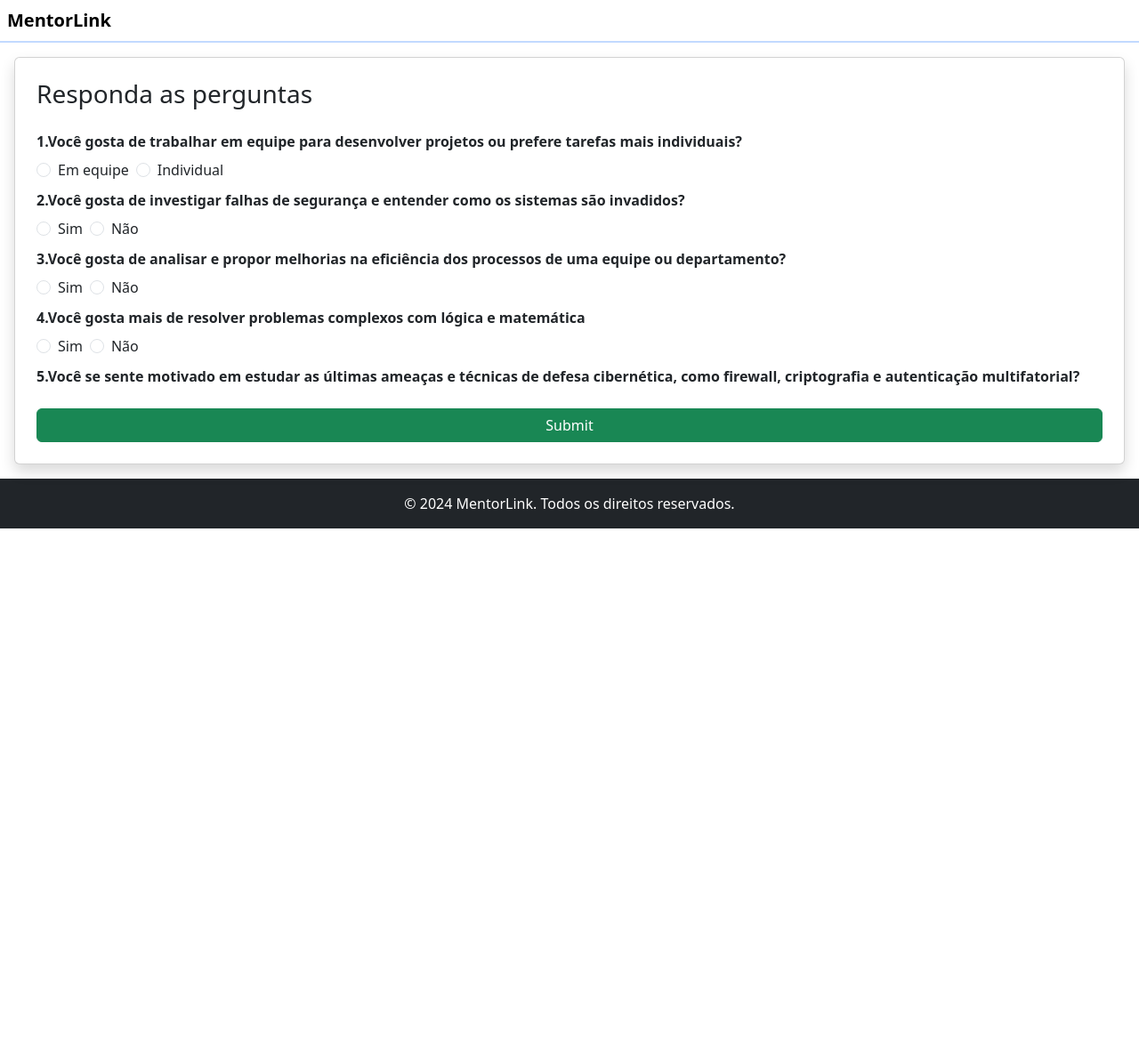
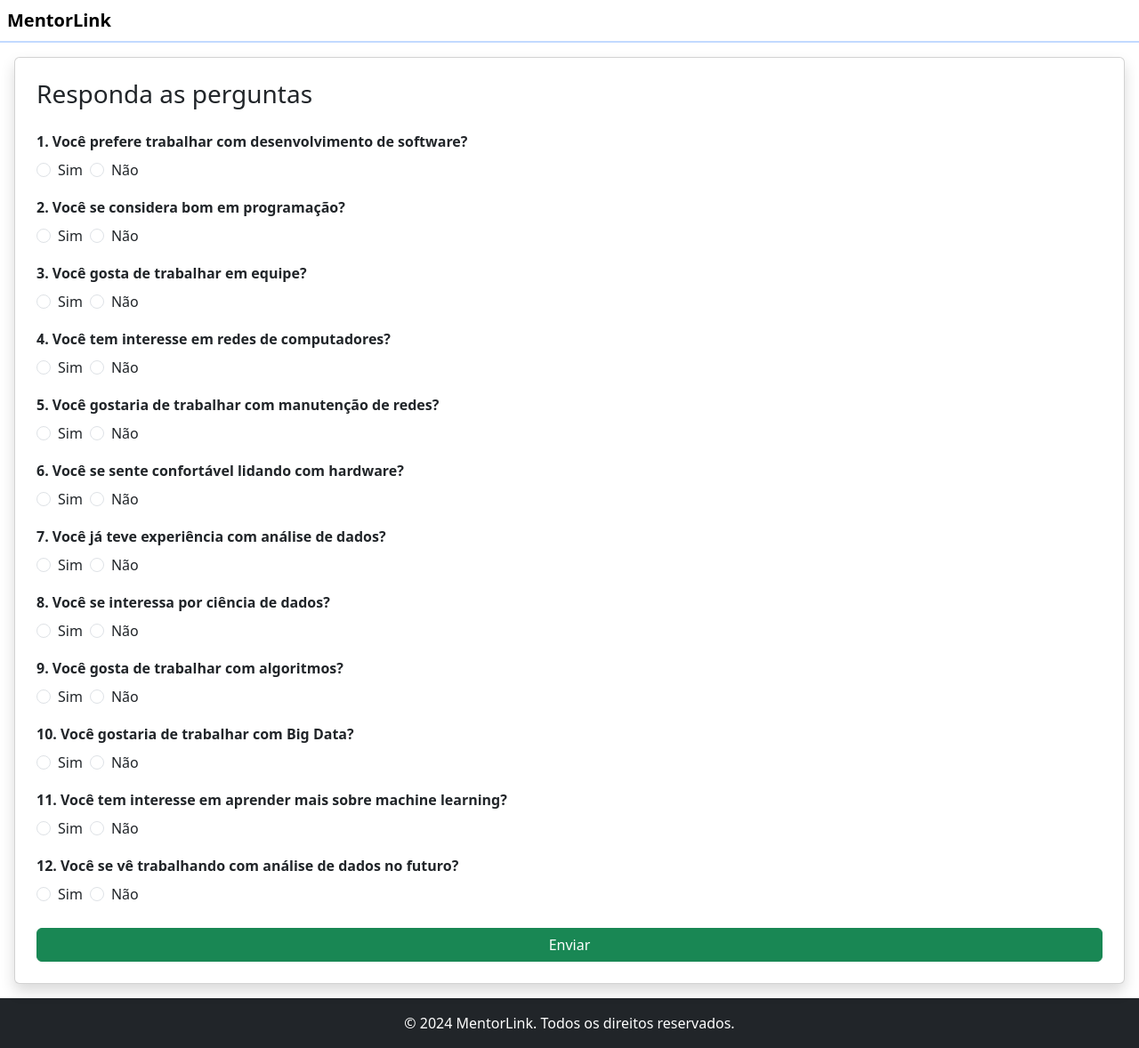
Before and after one commit to Fschezaro/mentorlink, a PHP site: page /form.php in a window 1280 px wide. Shown: the whole page at 89% size. Before the commit the page ends 594 px from the top, so only its background shows below. Run offline with PHP 8.4, Linux system fonts and the light colour scheme.

Commit message:
Update form.php
update 05/11

refere-se a mudança do formulario e perguntas.

```diff
--- a/form.php
+++ b/form.php
@@ -1,83 +1,163 @@
 <!DOCTYPE html>
 <html lang="pt-br">
 
-<?php include './components/head.html';?>
+<?php include './components/head.html'; ?>
 
 <body>
-<?php include 'components/loggedHeader.html';?>
-<form action="result.php">
+<?php include 'components/loggedHeader.html'; ?>
+<form action="processa_form.php" method="POST">
     <div class="card shadow m-3 p-4">
         <h3 class="mb-4">Responda as perguntas</h3>
-    <label class="fw-semibold">1.Você gosta de trabalhar em equipe para desenvolver projetos ou prefere tarefas mais individuais?</label>
+
+        <label class="fw-semibold">1. Você prefere trabalhar com desenvolvimento de software?</label>
         <div class="d-flex mt-2">
             <div class="form-check me-2">
-            <input class="form-check-input" type="radio" name="flexRadioDefault1" id="flexRadioDefault1">
-            <label class="form-check-label" for="flexRadioDefault1">
-                Em equipe
-            </label>
+                <input class="form-check-input" type="radio" name="question1" value="sim" id="q1_1" required>
+                <label class="form-check-label" for="q1_1">Sim</label>
             </div>
             <div class="form-check">
-            <input class="form-check-input" type="radio" name="flexRadioDefault1" id="flexRadioDefault2">
-            <label class="form-check-label" for="flexRadioDefault2">
-                Individual
-            </label>
+                <input class="form-check-input" type="radio" name="question1" value="nao" id="q1_2" required>
+                <label class="form-check-label" for="q1_2">Não</label>
             </div>
         </div>
-    <label class="fw-semibold mt-2">2.Você gosta de investigar falhas de segurança e entender como os sistemas são invadidos?
-    </label>
+
+        <label class="fw-semibold mt-3">2. Você se considera bom em programação?</label>
         <div class="d-flex mt-2">
             <div class="form-check me-2">
-            <input class="form-check-input" type="radio" name="flexRadioDefault2" id="flexRadioDefault3">
-            <label class="form-check-label" for="flexRadioDefault3">
-                Sim
-            </label>
+                <input class="form-check-input" type="radio" name="question2" value="sim" id="q2_1" required>
+                <label class="form-check-label" for="q2_1">Sim</label>
             </div>
             <div class="form-check">
-            <input class="form-check-input" type="radio" name="flexRadioDefault2" id="flexRadioDefault4">
-            <label class="form-check-label" for="flexRadioDefault4">
-                Não
-            </label>
+                <input class="form-check-input" type="radio" name="question2" value="nao" id="q2_2" required>
+                <label class="form-check-label" for="q2_2">Não</label>
             </div>
         </div>
-    <label class="fw-semibold mt-2">3.Você gosta de analisar e propor melhorias na eficiência dos processos de uma equipe ou departamento?
-    </label>
+
+        <label class="fw-semibold mt-3">3. Você gosta de trabalhar em equipe?</label>
         <div class="d-flex mt-2">
             <div class="form-check me-2">
-            <input class="form-check-input" type="radio" name="flexRadioDefault3" id="flexRadioDefault5">
-            <label class="form-check-label" for="flexRadioDefault5">
-                Sim
-            </label>
+                <input class="form-check-input" type="radio" name="question3" value="sim" id="q3_1" required>
+                <label class="form-check-label" for="q3_1">Sim</label>
             </div>
             <div class="form-check">
-            <input class="form-check-input" type="radio" name="flexRadioDefault3" id="flexRadioDefault6">
-            <label class="form-check-label" for="flexRadioDefault6">
-                Não
-            </label>
+                <input class="form-check-input" type="radio" name="question3" value="nao" id="q3_2" required>
+                <label class="form-check-label" for="q3_2">Não</label>
             </div>
         </div>
-    <label class="fw-semibold mt-2">4.Você gosta mais de resolver problemas complexos com lógica e matemática
-    </label>
+
+        <label class="fw-semibold mt-3">4. Você tem interesse em redes de computadores?</label>
         <div class="d-flex mt-2">
             <div class="form-check me-2">
-            <input class="form-check-input" type="radio" name="flexRadioDefault4" id="flexRadioDefault7">
-            <label class="form-check-label" for="flexRadioDefault7">
-                Sim
-            </label>
+                <input class="form-check-input" type="radio" name="question4" value="sim" id="q4_1" required>
+                <label class="form-check-label" for="q4_1">Sim</label>
             </div>
             <div class="form-check">
-            <input class="form-check-input" type="radio" name="flexRadioDefault4" id="flexRadioDefault8">
-            <label class="form-check-label" for="flexRadioDefault8">
-                Não
-            </label>
+                <input class="form-check-input" type="radio" name="question4" value="nao" id="q4_2" required>
+                <label class="form-check-label" for="q4_2">Não</label>
             </div>
         </div>
-    <label class="fw-semibold mt-2">5.Você se sente motivado em estudar as últimas ameaças e técnicas de defesa cibernética, como firewall, criptografia e autenticação multifatorial?
-    </label>
-    <input class="btn btn-success mt-4" type="submit" placeholder="Enviar">
+
+        <label class="fw-semibold mt-3">5. Você gostaria de trabalhar com manutenção de redes?</label>
+        <div class="d-flex mt-2">
+            <div class="form-check me-2">
+                <input class="form-check-input" type="radio" name="question5" value="sim" id="q5_1" required>
+                <label class="form-check-label" for="q5_1">Sim</label>
+            </div>
+            <div class="form-check">
+                <input class="form-check-input" type="radio" name="question5" value="nao" id="q5_2" required>
+                <label class="form-check-label" for="q5_2">Não</label>
+            </div>
+        </div>
+
+        <label class="fw-semibold mt-3">6. Você se sente confortável lidando com hardware?</label>
+        <div class="d-flex mt-2">
+            <div class="form-check me-2">
+                <input class="form-check-input" type="radio" name="question6" value="sim" id="q6_1" required>
+                <label class="form-check-label" for="q6_1">Sim</label>
+            </div>
+            <div class="form-check">
+                <input class="form-check-input" type="radio" name="question6" value="nao" id="q6_2" required>
+                <label class="form-check-label" for="q6_2">Não</label>
+            </div>
+        </div>
+
+        <label class="fw-semibold mt-3">7. Você já teve experiência com análise de dados?</label>
+        <div class="d-flex mt-2">
+            <div class="form-check me-2">
+                <input class="form-check-input" type="radio" name="question7" value="sim" id="q7_1" required>
+                <label class="form-check-label" for="q7_1">Sim</label>
+            </div>
+            <div class="form-check">
+                <input class="form-check-input" type="radio" name="question7" value="nao" id="q7_2" required>
+                <label class="form-check-label" for="q7_2">Não</label>
+            </div>
+        </div>
+
+        <label class="fw-semibold mt-3">8. Você se interessa por ciência de dados?</label>
+        <div class="d-flex mt-2">
+            <div class="form-check me-2">
+                <input class="form-check-input" type="radio" name="question8" value="sim" id="q8_1" required>
+                <label class="form-check-label" for="q8_1">Sim</label>
+            </div>
+            <div class="form-check">
+                <input class="form-check-input" type="radio" name="question8" value="nao" id="q8_2" required>
+                <label class="form-check-label" for="q8_2">Não</label>
+            </div>
+        </div>
+
+        <label class="fw-semibold mt-3">9. Você gosta de trabalhar com algoritmos?</label>
+        <div class="d-flex mt-2">
+            <div class="form-check me-2">
+                <input class="form-check-input" type="radio" name="question9" value="sim" id="q9_1" required>
+                <label class="form-check-label" for="q9_1">Sim</label>
+            </div>
+            <div class="form-check">
+                <input class="form-check-input" type="radio" name="question9" value="nao" id="q9_2" required>
+                <label class="form-check-label" for="q9_2">Não</label>
+            </div>
+        </div>
+
+        <label class="fw-semibold mt-3">10. Você gostaria de trabalhar com Big Data?</label>
+        <div class="d-flex mt-2">
+            <div class="form-check me-2">
+                <input class="form-check-input" type="radio" name="question10" value="sim" id="q10_1" required>
+                <label class="form-check-label" for="q10_1">Sim</label>
+            </div>
+            <div class="form-check">
+                <input class="form-check-input" type="radio" name="question10" value="nao" id="q10_2" required>
+                <label class="form-check-label" for="q10_2">Não</label>
+            </div>
+        </div>
+
+        <label class="fw-semibold mt-3">11. Você tem interesse em aprender mais sobre machine learning?</label>
+        <div class="d-flex mt-2">
+            <div class="form-check me-2">
+                <input class="form-check-input" type="radio" name="question11" value="sim" id="q11_1" required>
+                <label class="form-check-label" for="q11_1">Sim</label>
+            </div>
+            <div class="form-check">
+                <input class="form-check-input" type="radio" name="question11" value="nao" id="q11_2" required>
+                <label class="form-check-label" for="q11_2">Não</label>
+            </div>
+        </div>
+
+        <label class="fw-semibold mt-3">12. Você se vê trabalhando com análise de dados no futuro?</label>
+        <div class="d-flex mt-2">
+            <div class="form-check me-2">
+                <input class="form-check-input" type="radio" name="question12" value="sim" id="q12_1" required>
+                <label class="form-check-label" for="q12_1">Sim</label>
+            </div>
+            <div class="form-check">
+                <input class="form-check-input" type="radio" name="question12" value="nao" id="q12_2" required>
+                <label class="form-check-label" for="q12_2">Não</label>
+            </div>
+        </div>
+
+        <input class="btn btn-success mt-4" type="submit" value="Enviar">
     </div>
 </form>
 
-<?php require 'components/footer.html';?>
+<?php require 'components/footer.html'; ?>
 </body>
 
 </html>
```
Lines whose indentation alone changed are shown as unchanged.
